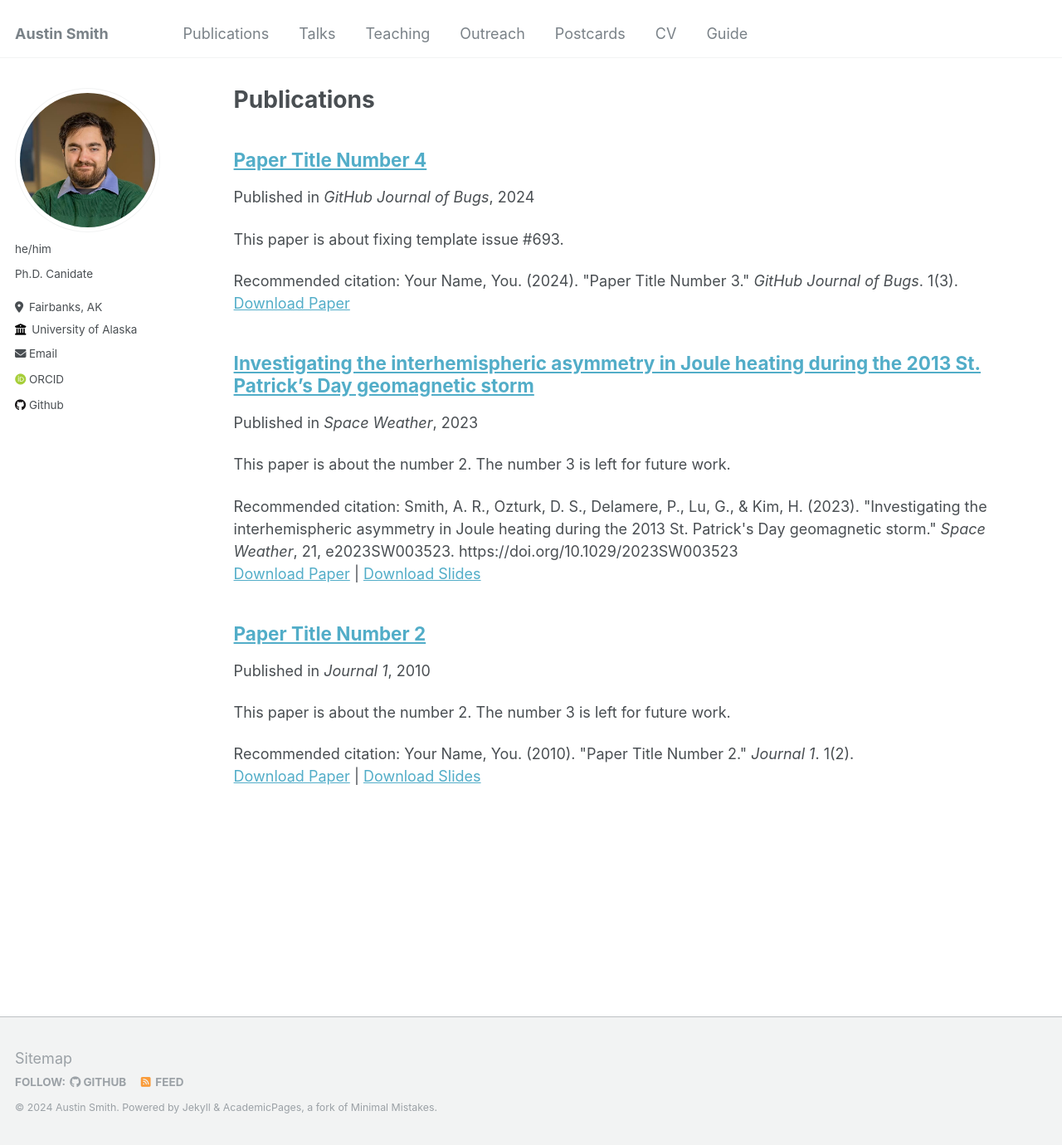
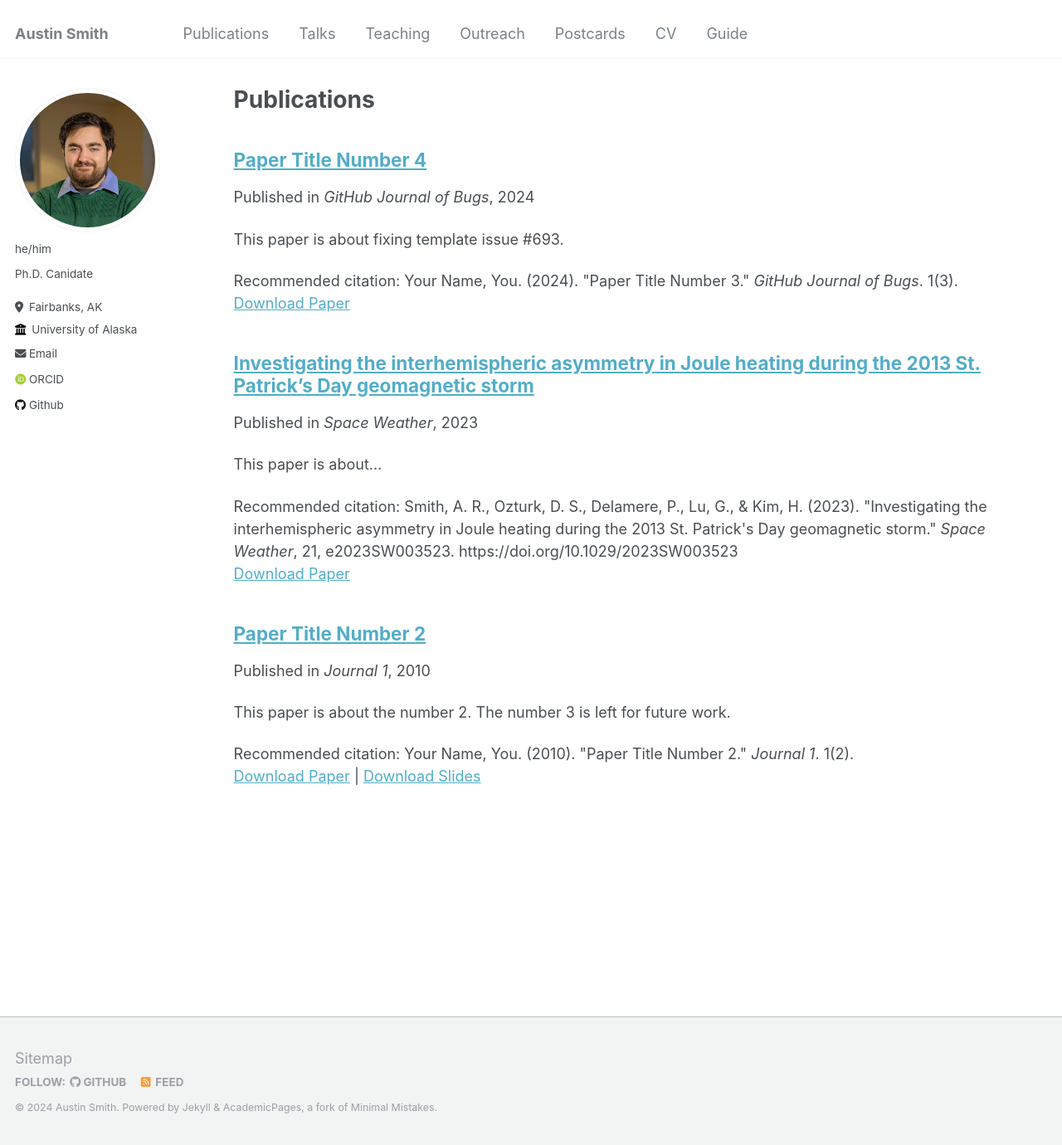
Before and after one commit to AustinRSmith/austinrsmith.github.io, a Jekyll site: the page built from _pages/publications.md, in a window 1280 px wide and 1380 px high. Shown: the whole window at 83% size. Built offline with Jekyll 4.4.1, drawn with Linux system fonts in a browser that asks for light colours; some web fonts are replaced.

Commit message:
Update 2023-09-05-paper-title-number-1.md

```diff
--- a/_publications/2023-09-05-paper-title-number-1.md
+++ b/_publications/2023-09-05-paper-title-number-1.md
@@ -1,11 +1,10 @@
 ---
 title: "Investigating the interhemispheric asymmetry in Joule heating during the 2013 St. Patrick's Day geomagnetic storm"
 permalink: /publication/2023-09-05-paper-title-number-1
-excerpt: 'This paper is about the number 2. The number 3 is left for future work.'
+excerpt: 'This paper is about...'
 collection: publications
 date: 2023-09-05
 venue: 'Space Weather'
-slidesurl: ''
 paperurl: 'http://agupubs.onlinelibrary.wiley.com/action/showCitFormats?doi=10.1029%2F2023SW003523'
 citation: 'Smith, A. R., Ozturk, D. S., Delamere, P., Lu, G., &amp; Kim, H. (2023). &quot;Investigating the interhemispheric asymmetry in Joule heating during the 2013 St. Patrick&apos;s Day geomagnetic storm.&quot; <i>Space Weather</i>, 21, e2023SW003523. https://doi.org/10.1029/2023SW003523'
 ---
```
